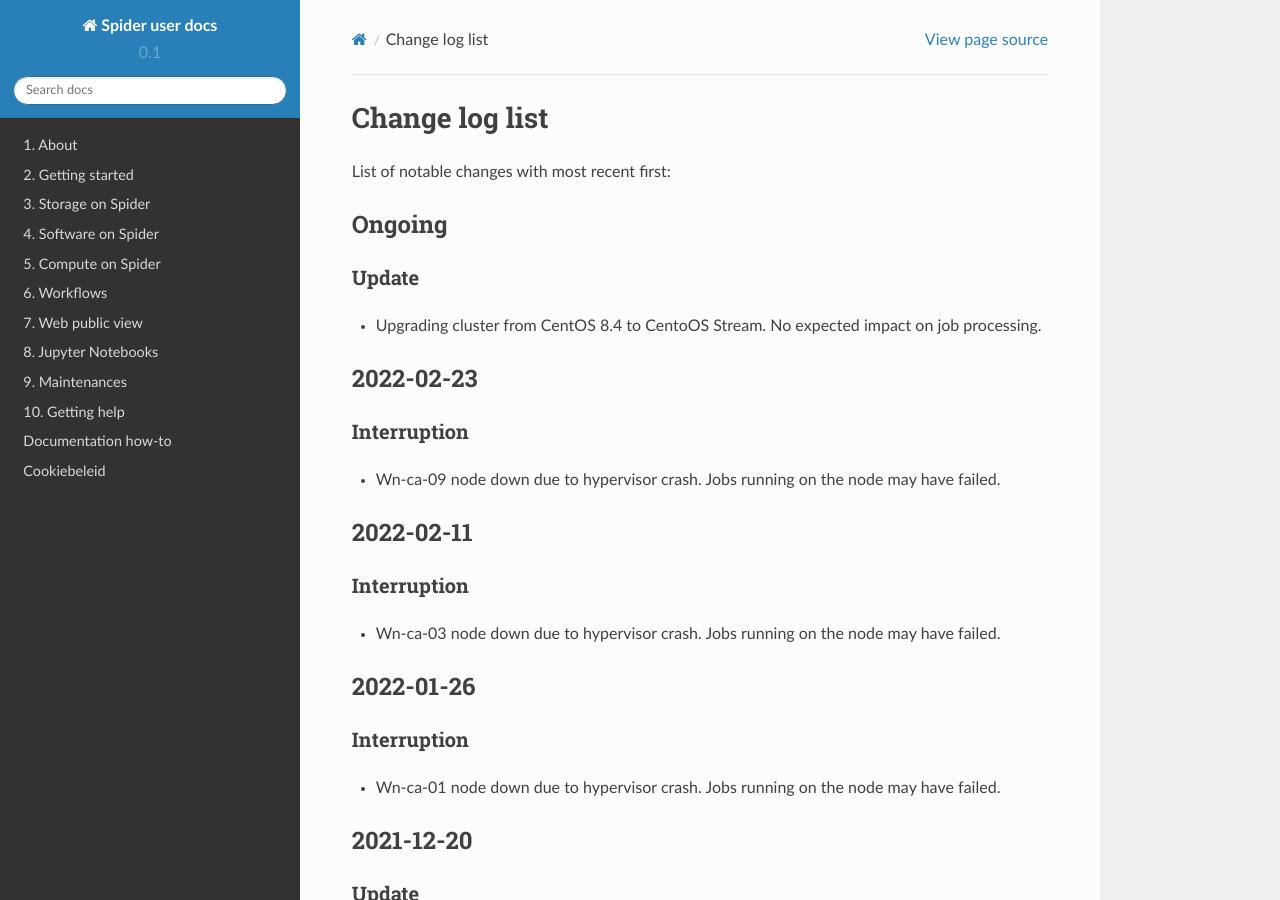
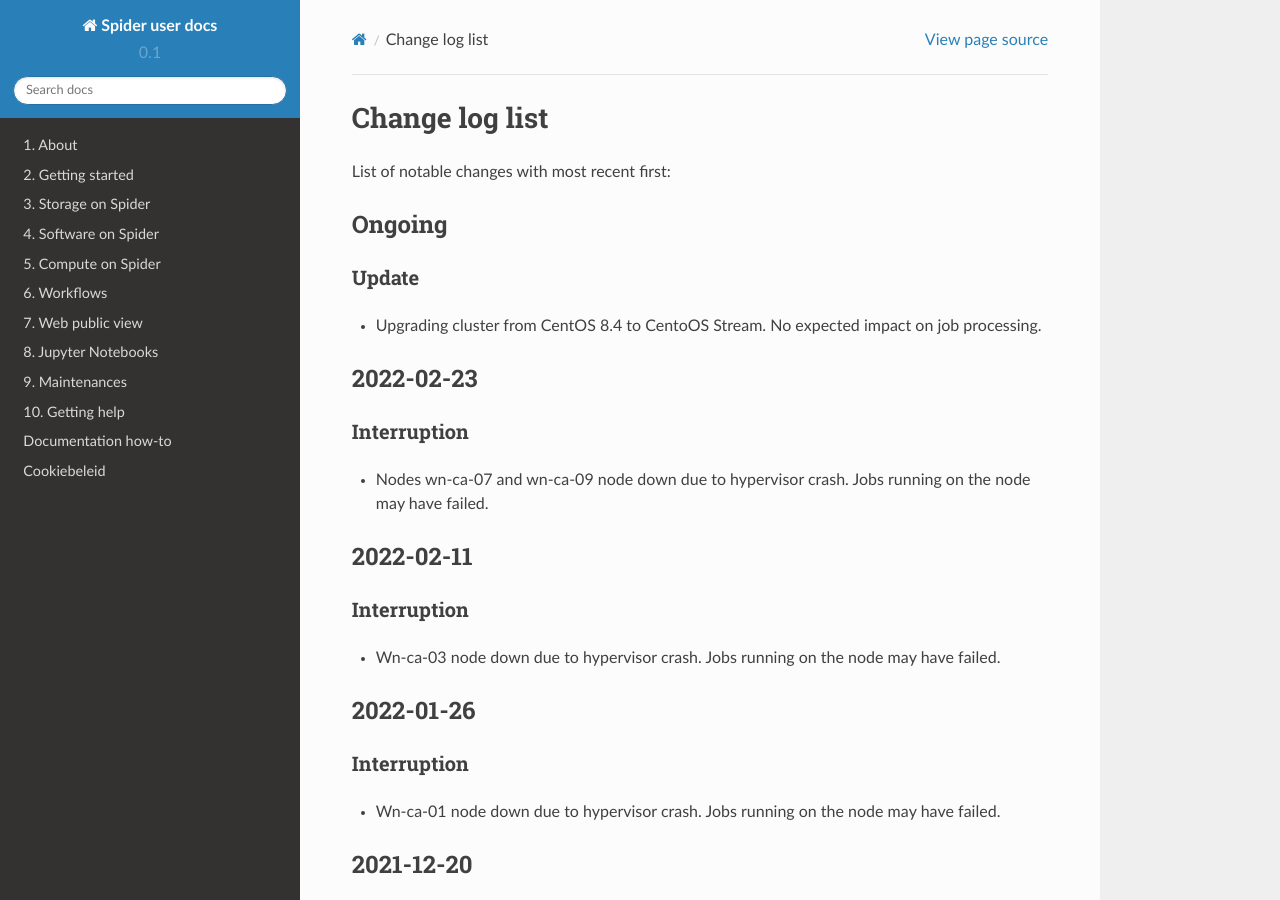
Before and after one commit to sara-nl/spiderdocs, a Sphinx documentation site: the page built from source/Pages/maintenance/change_log_list.rst, in a window 1280 px wide and 900 px high. Built offline with Sphinx 7.4.7 and the Read the Docs theme 2.0.0, drawn with Linux system fonts in a browser that asks for light colours.

Commit message:
Update change_log_list.rst

```diff
--- a/source/Pages/maintenance/change_log_list.rst
+++ b/source/Pages/maintenance/change_log_list.rst
@@ -21,8 +21,7 @@ Update
 
 Interruption
 ============
-
-* Wn-ca-09 node down due to hypervisor crash. Jobs running on the node may have failed.
+* Nodes wn-ca-07 and wn-ca-09 node down due to hypervisor crash. Jobs running on the node may have failed.
 
 ==========
 2022-02-11
```
